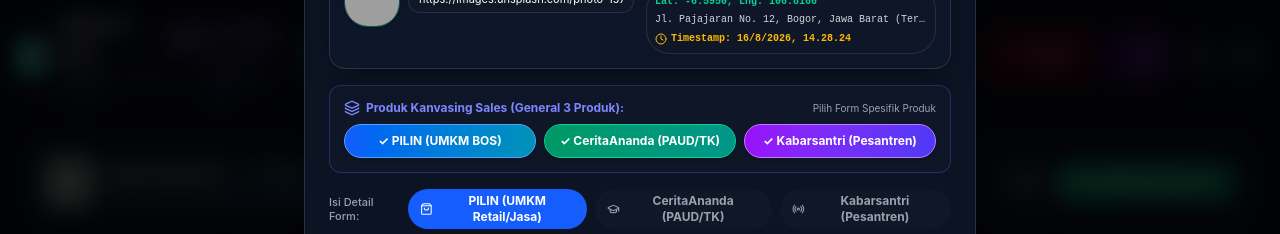
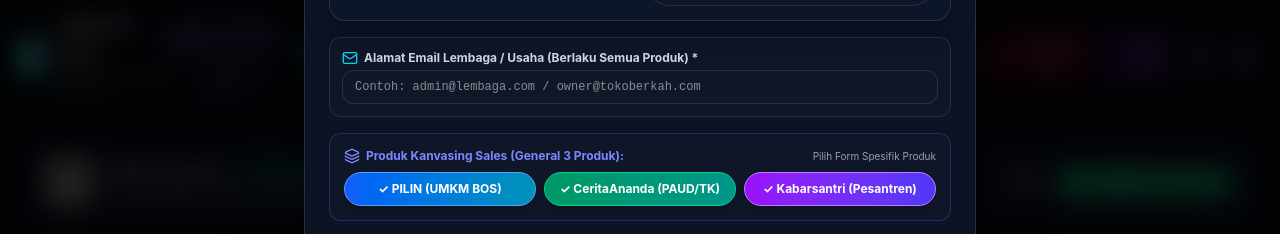
Before and after one commit to reviveproject4-source/ERPMINARA, a React (Vite) app: page / in a window 1280 px wide. Both pictures are taken after a click on the button "+ Input Prospek Baru". Shown: the top 234 px of the page. Built offline with nearby package versions, Linux system fonts and the light colour scheme; no server answers; grey boxes are pictures that could not be loaded.

Commit message:
feat: Add mandatory email field and visit proof for all products

```diff
--- a/src/components/ProspectModal.tsx
+++ b/src/components/ProspectModal.tsx
@@ -3,7 +3,7 @@ import type { Prospect, ProspectStatus, MinaraProduct, VisitProof } from '../typ
 import { systemStore } from '../lib/supabase';
 import {
   X, Save, CheckCircle2, AlertCircle,
-  Calendar, Send, Layers, ShoppingBag, GraduationCap, Radio, Camera, MapPin, Clock, ShieldCheck
+  Calendar, Send, Layers, ShoppingBag, GraduationCap, Radio, Camera, MapPin, Clock, ShieldCheck, Mail
 } from 'lucide-react';
 
 interface ProspectModalProps {
@@ -28,7 +28,7 @@ export const ProspectModal: React.FC<ProspectModalProps> = ({
   // Active Product Form Section Toggle ('Pilin' | 'CeritaAnanda' | 'Kabarsantri')
   const [activeProductForm, setActiveProductForm] = useState<MinaraProduct>('Pilin');
 
-  // TRACEABLE VISIT PROOF (FOTO, TEMPAT GPS, & WAKTU) - Mandatory for all 3 products
+  // TRACEABLE VISIT PROOF
   const [photoUrl, setPhotoUrl] = useState<string>(
     prospect?.visit_proof?.photo_url || 'https://images.unsplash.com/photo-1577495508048-b635879837f1?auto=format&fit=crop&q=80&w=300'
   );
@@ -41,6 +41,9 @@ export const ProspectModal: React.FC<ProspectModalProps> = ({
     prospect?.visit_proof?.visit_timestamp || new Date().toISOString()
   );
   const [isGpsCapturing, setIsGpsCapturing] = useState(false);
+
+  // General Email Field (Applies to all products)
+  const [email, setEmail] = useState<string>(prospect?.email || '');
 
   // PILIN (UMKM Retail & Jasa) Specific Fields
   const [pilinNamaToko, setPilinNamaToko] = useState(prospect?.pilin_details?.nama_toko || prospect?.nama_lembaga || '');
@@ -101,7 +104,6 @@ export const ProspectModal: React.FC<ProspectModalProps> = ({
           alert('📍 Lokasi GPS & Timestamp Terverifikasi!');
         },
         () => {
-          // Fallback realistic location
           setGpsLat(-6.5950 + (Math.random() * 0.01));
           setGpsLng(106.8166 + (Math.random() * 0.01));
           setVisitTimestamp(new Date().toISOString());
@@ -166,6 +168,7 @@ export const ProspectModal: React.FC<ProspectModalProps> = ({
       alamat: pilinAlamat,
       owner: pilinOwner,
       no_admin: pilinNoAdmin,
+      email,
       website: pilinWebsite,
       media_sosial: pilinMediaSosial,
       jenis_usaha: pilinJenisUsaha,
@@ -179,6 +182,7 @@ export const ProspectModal: React.FC<ProspectModalProps> = ({
       pic: caPic,
       alamat: caAlamat,
       no_kontak: caNoKontak,
+      email,
       jumlah_guru: caJumlahGuru,
       jumlah_murid: caJumlahMurid
     };
@@ -188,6 +192,7 @@ export const ProspectModal: React.FC<ProspectModalProps> = ({
         nama_lembaga: mainDisplayName,
         pic: mainPic,
         no_hp: mainPhone,
+        email,
         wilayah: mainWilayah,
         source,
         produk_minat: produkMinat,
@@ -206,6 +211,7 @@ export const ProspectModal: React.FC<ProspectModalProps> = ({
         nama_lembaga: mainDisplayName,
         pic: mainPic,
         no_hp: mainPhone,
+        email,
         wilayah: mainWilayah,
         sales_owner_id: currentSales.id,
         sales_owner_name: currentSales.name,
@@ -313,10 +319,10 @@ export const ProspectModal: React.FC<ProspectModalProps> = ({
         <div className="flex items-center justify-between pb-3 border-b border-white/10">
           <div>
             <h3 className="text-base font-bold text-white">
-              {isEditing ? `Kelola Data: ${prospect.nama_lembaga}` : 'Input Prospek Field (3 Produk + Verifikasi GPS & Foto)'}
+              {isEditing ? `Kelola Data: ${prospect.nama_lembaga}` : 'Input Prospek Field (3 Produk + Email & GPS)'}
             </h3>
             <p className="text-xs text-gray-400">
-              Wajib mencakup foto lokasi, koordinat GPS tempat, & timestamp waktu yang bisa ditrace.
+              Menyimpan Alamat Email, foto lokasi, koordinat GPS tempat, & timestamp waktu yang bisa ditrace.
             </p>
           </div>
           <button onClick={onClose} className="p-1 rounded-lg hover:bg-gray-800 text-gray-400 hover:text-white">
@@ -338,7 +344,7 @@ export const ProspectModal: React.FC<ProspectModalProps> = ({
         {activeTab === 'info' && (
           <form onSubmit={handleSubmitInfo} className="space-y-4 text-xs">
 
-            {/* MANDATORY TRACEABLE VISIT PROOF SECTION (FOTO, TEMPAT GPS, & WAKTU) */}
+            {/* MANDATORY TRACEABLE VISIT PROOF SECTION */}
             <div className="glass-card p-3.5 border-2 border-emerald-500/40 bg-emerald-500/10 space-y-3">
               <div className="flex items-center justify-between">
                 <span className="text-emerald-300 font-bold text-xs flex items-center gap-1.5">
@@ -402,6 +408,21 @@ export const ProspectModal: React.FC<ProspectModalProps> = ({
                   </div>
                 </div>
               </div>
+            </div>
+
+            {/* MANDATORY EMAIL FIELD (APPLIES TO ALL PRODUCTS) */}
+            <div className="bg-gray-900/80 p-3 rounded-xl border border-white/10">
+              <label className="block text-gray-300 font-bold mb-1 flex items-center gap-1.5 text-xs">
+                <Mail className="w-4 h-4 text-cyan-400" /> Alamat Email Lembaga / Usaha (Berlaku Semua Produk) *
+              </label>
+              <input
+                type="email"
+                required
+                value={email}
+                onChange={(e) => setEmail(e.target.value)}
+                placeholder="Contoh: admin@lembaga.com / owner@tokoberkah.com"
+                className="w-full bg-gray-900 border border-white/10 rounded-xl px-3 py-2 text-white font-mono"
+              />
             </div>
 
             {/* GENERAL CANVASSING PRODUCTS TOGGLE */}
--- a/src/components/SalesDashboard.tsx
+++ b/src/components/SalesDashboard.tsx
@@ -6,7 +6,7 @@ import { systemStore } from '../lib/supabase';
 import {
   Users, CheckCircle2, TrendingUp, Clock,
   Award, ChevronRight, Plus, MapPin, Building,
-  FileCheck, Filter, Calendar, RefreshCw, Layers, ShieldCheck
+  FileCheck, Filter, Calendar, RefreshCw, Layers, ShieldCheck, Mail
 } from 'lucide-react';
 
 interface SalesDashboardProps {
@@ -45,7 +45,7 @@ export const SalesDashboard: React.FC<SalesDashboardProps> = ({
     points: prospekCount * 10 + followupCount * 5 + discoveryCount * 25 + demoCount * 50 + proposalCount * 75 + closingCount * 200
   });
 
-  // Filter today's actions (Active follow-ups)
+  // Filter today's actions
   const todaysActions = prospects.filter(p => {
     return p.status === 'ACTIVE' || p.status.startsWith('FOLLOWUP') || p.aging_days > 7;
   });
@@ -65,7 +65,7 @@ export const SalesDashboard: React.FC<SalesDashboardProps> = ({
             <div className="flex items-center gap-2">
               <h2 className="text-lg font-bold text-white">{currentSales.name}</h2>
               <span className="badge-emerald text-[11px] px-2 py-0.5 rounded-full flex items-center gap-1">
-                <ShieldCheck className="w-3 h-3" /> Verifikasi GPS & Foto
+                <ShieldCheck className="w-3 h-3" /> Verifikasi GPS, Foto, & Email
               </span>
             </div>
             <p className="text-xs text-gray-400 mt-0.5 flex items-center gap-2 font-medium">
@@ -268,7 +268,6 @@ export const SalesDashboard: React.FC<SalesDashboardProps> = ({
                 className="bg-gray-900/80 hover:bg-gray-800 p-3 rounded-xl border border-white/10 flex items-center justify-between cursor-pointer transition-all text-xs"
               >
                 <div className="flex items-center gap-3">
-                  {/* Photo Thumbnail if available */}
                   {prospect.visit_proof?.photo_url ? (
                     <img src={prospect.visit_proof.photo_url} alt="Foto Kunjungan" className="w-9 h-9 rounded-lg object-cover border border-emerald-500/40" />
                   ) : (
@@ -279,16 +278,9 @@ export const SalesDashboard: React.FC<SalesDashboardProps> = ({
 
                   <div>
                     <h4 className="font-bold text-white">{prospect.nama_lembaga}</h4>
-                    <p className="text-gray-400 text-[11px]">PIC: {prospect.pic} • {prospect.wilayah}</p>
-
-                    {/* Traceability Badge (GPS & Waktu) */}
-                    {prospect.visit_proof && (
-                      <div className="text-[10px] text-emerald-400 flex items-center gap-2 mt-0.5 font-mono">
-                        <span>📍 GPS: {prospect.visit_proof.gps_lat.toFixed(3)}, {prospect.visit_proof.gps_lng.toFixed(3)}</span>
-                        <span>•</span>
-                        <span>⏰ {new Date(prospect.visit_proof.visit_timestamp).toLocaleTimeString('id-ID', { hour: '2-digit', minute: '2-digit' })}</span>
-                      </div>
-                    )}
+                    <p className="text-gray-400 text-[11px]">
+                      PIC: {prospect.pic} • {prospect.no_hp} {prospect.email && `• ${prospect.email}`}
+                    </p>
                   </div>
                 </div>
 
@@ -311,14 +303,14 @@ export const SalesDashboard: React.FC<SalesDashboardProps> = ({
             <Filter className="w-4 h-4 text-cyan-400" />
             <span>Sales Pipeline General ({prospects.length} Prospek)</span>
           </h3>
-          <span className="text-xs text-gray-500">Terverifikasi GPS Tempat, Foto, & Waktu</span>
+          <span className="text-xs text-gray-500">Mencakup Email, Foto, GPS Tempat, & Waktu</span>
         </div>
 
         {prospects.length === 0 ? (
           <div className="glass-card p-8 text-center text-gray-400 text-xs space-y-2">
             <Layers className="w-8 h-8 text-indigo-400 mx-auto opacity-50" />
             <p className="font-bold text-white text-sm">Belum Ada Prospek Kanvasing</p>
-            <p>Data sales bersifat general untuk 3 produk Minara (Pilin, CeritaAnanda, & Kabarsantri) dengan verifikasi foto & GPS tempat.</p>
+            <p>Data sales bersifat general untuk 3 produk Minara (Pilin, CeritaAnanda, & Kabarsantri) dengan Email, foto, & GPS tempat.</p>
             <button onClick={() => onOpenProspectModal()} className="btn-primary text-xs mt-2">
               + Input Prospek Pertama
             </button>
@@ -354,6 +346,13 @@ export const SalesDashboard: React.FC<SalesDashboardProps> = ({
                     {prospect.pipeline_stage}
                   </span>
                 </div>
+
+                {/* Email Display */}
+                {prospect.email && (
+                  <div className="text-[11px] text-cyan-300 flex items-center gap-1.5 font-mono">
+                    <Mail className="w-3 h-3 text-cyan-400" /> {prospect.email}
+                  </div>
+                )}
 
                 {/* Product Interest Badges */}
                 <div className="flex flex-wrap gap-1">
--- a/src/types/database.ts
+++ b/src/types/database.ts
@@ -54,13 +54,13 @@ export type TicketStatus = 'NEW' | 'IN_PROGRESS' | 'RESOLVED';
 
 export type ReactivationStage = 'DATABASE' | 'CONTACTED' | 'RESPONDED' | 'DEMO' | 'NEGOTIATION' | 'CLOSED';
 
-// Mandatory Traceable Field Visit Proof (Applies to all 3 products: Pilin, CeritaAnanda, Kabarsantri)
+// Mandatory Traceable Field Visit Proof
 export interface VisitProof {
   photo_url: string;
   gps_lat: number;
   gps_lng: number;
   geo_address: string;
-  visit_timestamp: string; // ISO Timestamp (bisa ditrace)
+  visit_timestamp: string;
   is_verified: boolean;
 }
 
@@ -70,6 +70,7 @@ export interface PilinDetails {
   alamat: string;
   owner: string;
   no_admin: string;
+  email?: string;
   website?: string;
   media_sosial?: string;
   jenis_usaha: 'Retail' | 'Jasa';
@@ -84,6 +85,7 @@ export interface CeritaAnandaDetails {
   pic: string;
   alamat: string;
   no_kontak: string;
+  email?: string;
   jumlah_guru: number;
   jumlah_murid: number;
 }
@@ -93,6 +95,7 @@ export interface KabarsantriDetails {
   nama_lembaga: string;
   pic: string;
   no_hp: string;
+  email?: string;
   wilayah: string;
   jumlah_santri?: number;
 }
@@ -140,19 +143,17 @@ export interface PointRulesConfig {
 export interface Prospect {
   id: string;
   tenant_id: string;
-  nama_lembaga: string; // Used as main display name (Nama Toko / Nama TK / Nama Pesantren)
+  nama_lembaga: string;
   pic: string;
   no_hp: string;
+  email?: string; // Alamat Email General
   wilayah: string;
   sales_owner_id: string;
   sales_owner_name?: string;
   source: string;
   produk_minat: MinaraProduct[];
 
-  // Mandatory Traceability Visit Proof (Foto, GPS Tempat, & Waktu)
   visit_proof?: VisitProof;
-
-  // Dynamic Product-Specific Details
   pilin_details?: PilinDetails;
   ceritaananda_details?: CeritaAnandaDetails;
   kabarsantri_details?: KabarsantriDetails;
@@ -241,6 +242,7 @@ export interface DealRecord {
   cs_verifier_id?: string;
   finance_verifier_id?: string;
   amount: number;
+  email?: string;
   produk_minat?: MinaraProduct[];
   pilin_details?: PilinDetails;
   ceritaananda_details?: CeritaAnandaDetails;
@@ -264,6 +266,7 @@ export interface CSTenantRecord {
   nama_lembaga: string;
   pic: string;
   no_hp: string;
+  email?: string;
   sales_owner_name: string;
   amount: number;
   produk_minat?: MinaraProduct[];
@@ -312,6 +315,7 @@ export interface ReactivationLead {
   nama_lembaga: string;
   pic: string;
   no_hp: string;
+  email?: string;
   source_type: 'trial_user' | 'demo_lama' | 'proposal_lama' | 'pelanggan_berhenti' | 'pelanggan_tidak_aktif';
   stage: ReactivationStage;
   cs_owner_id: string;
```
